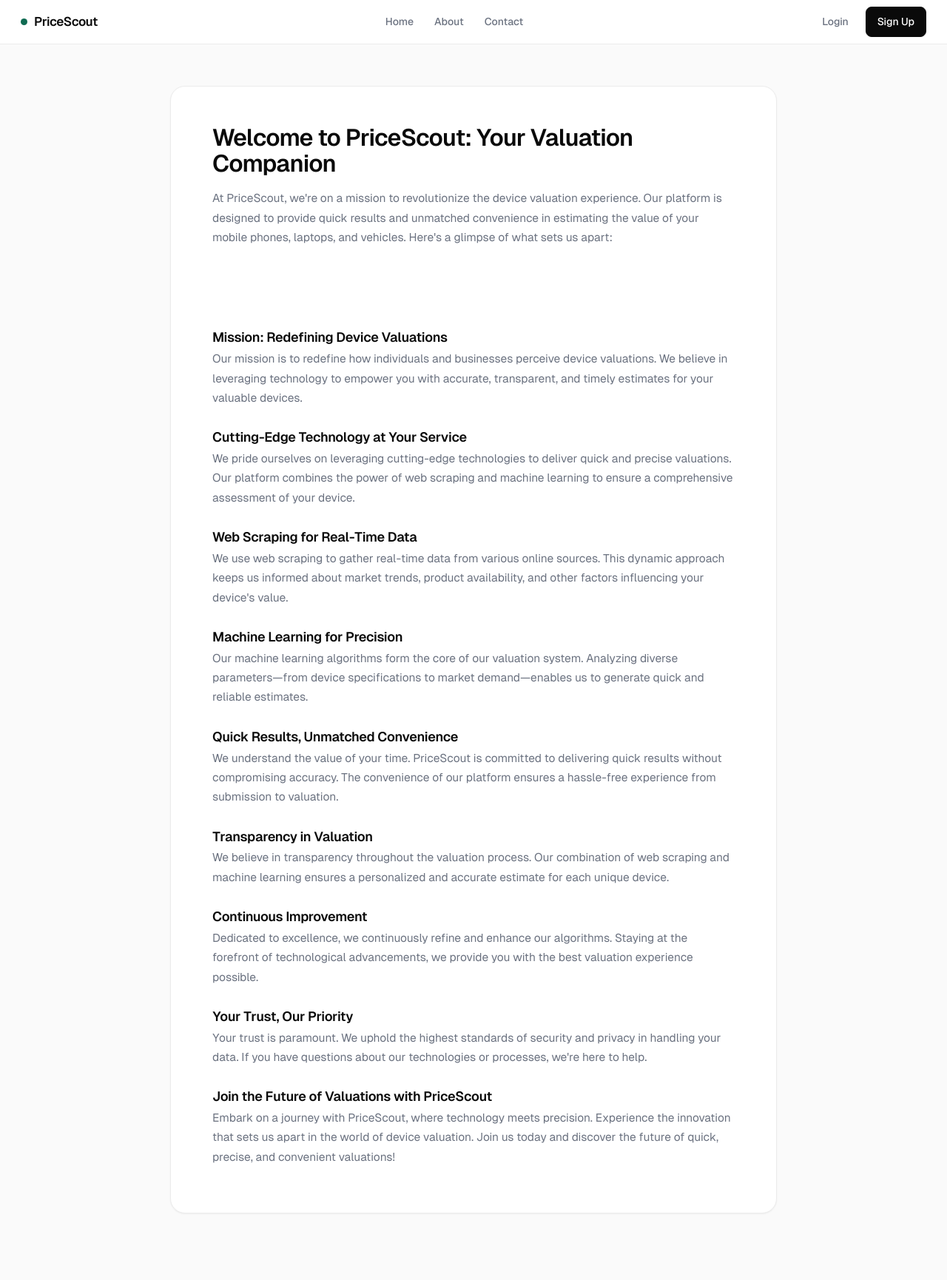
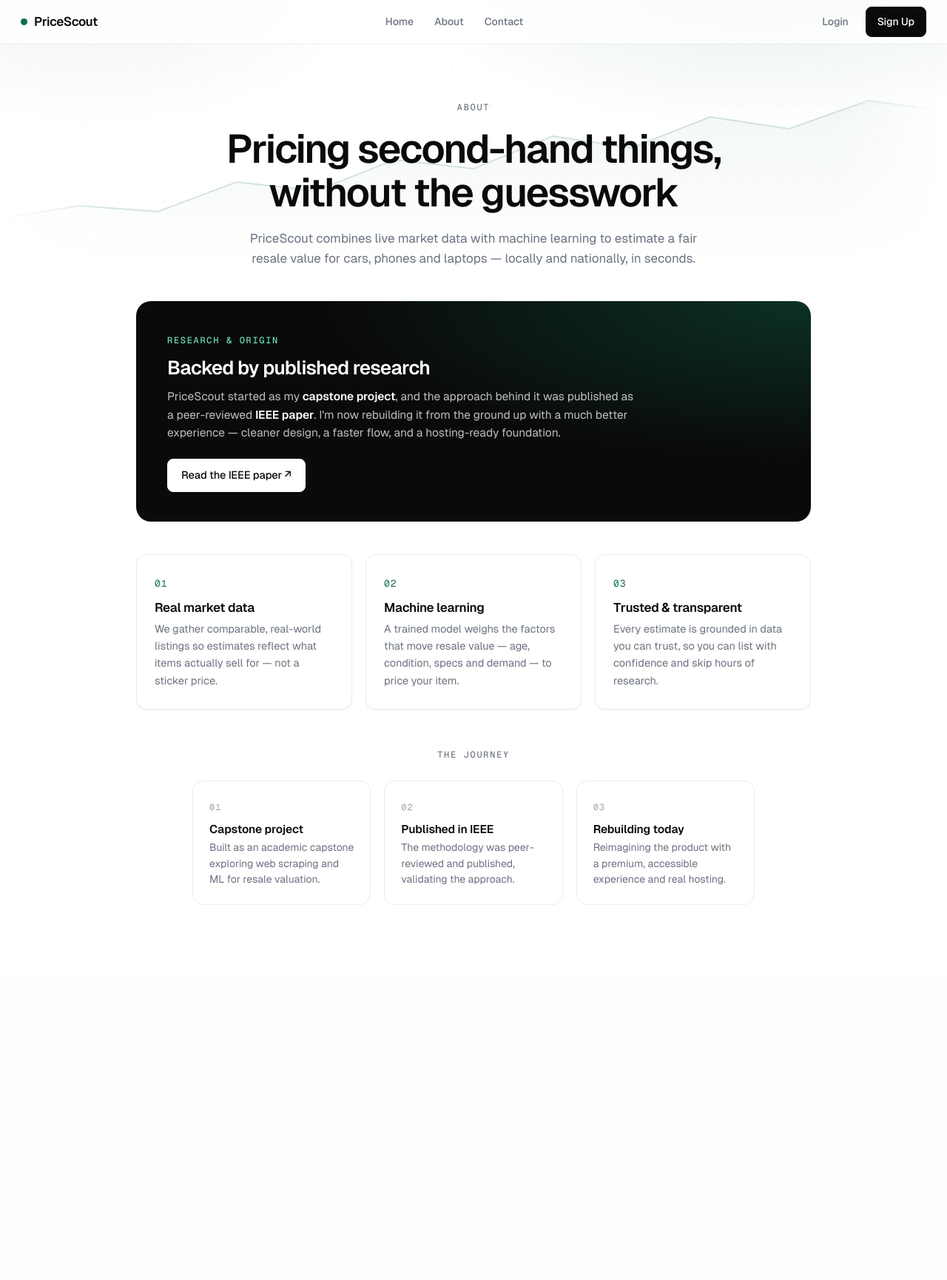
Before and after one commit to aarav-babu/PriceScout, a Flask app: page /misc/about in a window 1280 px wide. Shown: the whole page at 74% size. After the commit the page ends 1223 px from the top, so only its background shows below. Run offline with Flask 3, Linux system fonts and the light colour scheme.

Commit message:
Rewrite About page with capstone origin and published IEEE paper
Co-authored-by: Aarav Babu <aarav-babu@users.noreply.github.com>

```diff
--- a/static/css/misc/about.css
+++ b/static/css/misc/about.css
@@ -1,40 +1,123 @@
-.page {
-  display: flex;
-  justify-content: center;
-  align-items: flex-start;
-  padding: 56px 24px 90px;
-  min-height: calc(100vh - 60px);
-  background: var(--bg-subtle);
+.about-page {
+  max-width: 960px;
+  margin: 0 auto;
+  padding: 72px 24px 96px;
 }
 
-.container {
-  max-width: 820px;
-  padding: 52px 56px;
+.about-hero { text-align: center; max-width: 720px; margin: 0 auto 44px; }
+
+.about-hero h1 {
+  font-size: clamp(34px, 5.5vw, 54px);
+  letter-spacing: -0.04em;
+  margin: 16px 0 18px;
+}
+
+.about-lede {
+  font-size: 17px;
+  color: var(--muted);
+  max-width: 620px;
+  margin: 0 auto;
+}
+
+/* Research / paper feature panel */
+.paper-card {
+  position: relative;
+  overflow: hidden;
+  color: #fff;
+  background: #0a0a0a;
+  background-image: radial-gradient(130% 130% at 100% 0%, rgba(15, 107, 82, 0.4), transparent 55%);
+  border-radius: var(--r-xl);
+  padding: 40px 42px;
+  margin-bottom: 44px;
+}
+
+.paper-card .eyebrow { color: #6ee7b7; }
+
+.paper-card h2 {
+  color: #fff;
+  font-size: 26px;
+  letter-spacing: -0.03em;
+  margin: 12px 0 12px;
+}
+
+.paper-card p {
+  color: rgba(255, 255, 255, 0.74);
+  max-width: 640px;
+  font-size: 15.5px;
+  margin: 0 0 22px;
+}
+
+.paper-card strong { color: #fff; font-weight: 600; }
+
+.paper-btn {
+  background: #fff;
+  color: #0a0a0a;
+  border-color: #fff;
+}
+
+.paper-btn:hover { background: #eaeaea; }
+
+/* How it works */
+.about-grid {
+  display: grid;
+  grid-template-columns: repeat(3, 1fr);
+  gap: 18px;
+  margin-bottom: 48px;
+}
+
+.about-item {
+  padding: 26px 24px;
   background: var(--surface);
   border: 1px solid var(--border);
-  border-radius: var(--r-xl);
+  border-radius: var(--r-lg);
   box-shadow: var(--shadow-sm);
+}
+
+.about-item-num {
+  font-family: var(--font-mono);
+  font-size: 13px;
+  color: var(--accent);
+  letter-spacing: 0.08em;
+}
+
+.about-item h3 { font-size: 17px; letter-spacing: -0.02em; margin: 12px 0 8px; }
+.about-item p { color: var(--muted); font-size: 14.5px; line-height: 1.6; margin: 0; }
+
+/* Timeline */
+.about-story { max-width: 760px; margin: 0 auto; text-align: center; }
+
+.timeline {
+  list-style: none;
+  counter-reset: step;
+  padding: 0;
+  margin: 24px 0 0;
+  display: grid;
+  grid-template-columns: repeat(3, 1fr);
+  gap: 18px;
   text-align: left;
 }
 
-.container h2 {
-  font-size: 32px;
-  font-weight: 600;
-  letter-spacing: -0.03em;
-  margin: 0 0 16px;
+.timeline li {
+  position: relative;
+  padding: 22px 22px 22px;
+  background: var(--surface);
+  border: 1px solid var(--border);
+  border-radius: var(--r-lg);
 }
 
-.container h3 {
-  margin: 30px 0 6px;
-  font-size: 18px;
-  font-weight: 600;
-  letter-spacing: -0.02em;
-  color: var(--ink);
+.timeline li::before {
+  counter-increment: step;
+  content: counter(step, decimal-leading-zero);
+  font-family: var(--font-mono);
+  font-size: 12px;
+  color: var(--faint);
+  letter-spacing: 0.08em;
 }
 
-.container p {
-  line-height: 1.7;
-  margin: 0 0 10px;
-  color: var(--muted);
-  font-size: 15.5px;
+.timeline h4 { font-size: 15.5px; letter-spacing: -0.01em; margin: 10px 0 6px; }
+.timeline p { color: var(--muted); font-size: 14px; line-height: 1.55; margin: 0; }
+
+@media (max-width: 760px) {
+  .about-grid, .timeline { grid-template-columns: 1fr; }
+  .paper-card { padding: 32px 26px; }
 }
--- a/templates/misc/about.html
+++ b/templates/misc/about.html
@@ -1,8 +1,10 @@
 <!DOCTYPE html>
-<html>
+<html lang="en">
 
 <head>
-    <title>About Us</title>
+    <meta charset="UTF-8">
+    <meta name="viewport" content="width=device-width, initial-scale=1.0">
+    <title>About | PriceScout</title>
     <link rel="stylesheet" href="{{ url_for('static', filename='/css/theme.css') }}">
     <link rel="stylesheet" href="{{ url_for('static', filename='/css/misc/about.css') }}">
 </head>
@@ -13,56 +15,64 @@
     {% else %}
     {% include '/navigbar/nosessionbar.html' %}
     {% endif %}
+    <div class="page-bg" aria-hidden="true"></div>
 
-    <div class="page">
-        <div class="container">
-        <h2>Welcome to PriceScout: Your Valuation Companion</h2>
+    <div class="about-page">
+        <header class="about-hero">
+            <span class="eyebrow">About</span>
+            <h1>Pricing second-hand things,<br>without the guesswork</h1>
+            <p class="about-lede">PriceScout combines live market data with machine learning to estimate a fair resale
+                value for cars, phones and laptops &mdash; locally and nationally, in seconds.</p>
+        </header>
 
-        <p>At PriceScout, we're on a mission to revolutionize the device valuation experience. Our platform is designed
-            to provide quick results and unmatched convenience in estimating the value of your mobile phones, laptops,
-            and vehicles. Here's a glimpse of what sets us apart:</p>
-        <br>
-        <br>
-        <br>
-        <h3>Mission: Redefining Device Valuations</h3>
-        <p>Our mission is to redefine how individuals and businesses perceive device valuations. We believe in
-            leveraging technology to empower you with accurate, transparent, and timely estimates for your valuable
-            devices.</p>
+        <section class="paper-card">
+            <span class="eyebrow">Research &amp; origin</span>
+            <h2>Backed by published research</h2>
+            <p>PriceScout started as my <strong>capstone project</strong>, and the approach behind it was published as a
+                peer-reviewed <strong>IEEE paper</strong>. I'm now rebuilding it from the ground up with a much better
+                experience &mdash; cleaner design, a faster flow, and a hosting-ready foundation.</p>
+            <a class="btn paper-btn" href="https://ieeexplore.ieee.org/document/10574547" target="_blank"
+                rel="noopener">Read the IEEE paper &#8599;</a>
+        </section>
 
-        <h3>Cutting-Edge Technology at Your Service</h3>
-        <p>We pride ourselves on leveraging cutting-edge technologies to deliver quick and precise valuations. Our
-            platform combines the power of web scraping and machine learning to ensure a comprehensive assessment of
-            your device.</p>
+        <section class="about-grid">
+            <div class="about-item">
+                <span class="about-item-num">01</span>
+                <h3>Real market data</h3>
+                <p>We gather comparable, real-world listings so estimates reflect what items actually sell for &mdash;
+                    not a sticker price.</p>
+            </div>
+            <div class="about-item">
+                <span class="about-item-num">02</span>
+                <h3>Machine learning</h3>
+                <p>A trained model weighs the factors that move resale value &mdash; age, condition, specs and demand
+                    &mdash; to price your item.</p>
+            </div>
+            <div class="about-item">
+                <span class="about-item-num">03</span>
+                <h3>Trusted &amp; transparent</h3>
+                <p>Every estimate is grounded in data you can trust, so you can list with confidence and skip hours of
+                    research.</p>
+            </div>
+        </section>
 
-        <h3>Web Scraping for Real-Time Data</h3>
-        <p>We use web scraping to gather real-time data from various online sources. This dynamic approach keeps us
-            informed about market trends, product availability, and other factors influencing your device's value.</p>
-
-        <h3>Machine Learning for Precision</h3>
-        <p>Our machine learning algorithms form the core of our valuation system. Analyzing diverse parameters—from device
-            specifications to market demand—enables us to generate quick and reliable estimates.</p>
-
-        <h3>Quick Results, Unmatched Convenience</h3>
-        <p>We understand the value of your time. PriceScout is committed to delivering quick results without compromising accuracy.
-            The convenience of our platform ensures a hassle-free experience from submission to valuation.</p>
-
-        <h3>Transparency in Valuation</h3>
-        <p>We believe in transparency throughout the valuation process. Our combination of web scraping and machine learning
-            ensures a personalized and accurate estimate for each unique device.</p>
-
-        <h3>Continuous Improvement</h3>
-        <p>Dedicated to excellence, we continuously refine and enhance our algorithms. Staying at the forefront of technological
-            advancements, we provide you with the best valuation experience possible.</p>
-
-        <h3>Your Trust, Our Priority</h3>
-        <p>Your trust is paramount. We uphold the highest standards of security and privacy in handling your data. If you have
-            questions about our technologies or processes, we're here to help.</p>
-
-        <h3>Join the Future of Valuations with PriceScout</h3>
-        <p>Embark on a journey with PriceScout, where technology meets precision. Experience the innovation that sets us apart in
-            the world of device valuation. Join us today and discover the future of quick, precise, and convenient valuations!</p>
-
-        </div>
+        <section class="about-story">
+            <span class="eyebrow">The journey</span>
+            <ol class="timeline">
+                <li>
+                    <h4>Capstone project</h4>
+                    <p>Built as an academic capstone exploring web scraping and ML for resale valuation.</p>
+                </li>
+                <li>
+                    <h4>Published in IEEE</h4>
+                    <p>The methodology was peer-reviewed and published, validating the approach.</p>
+                </li>
+                <li>
+                    <h4>Rebuilding today</h4>
+                    <p>Reimagining the product with a premium, accessible experience and real hosting.</p>
+                </li>
+            </ol>
+        </section>
     </div>
 </body>
 
```
